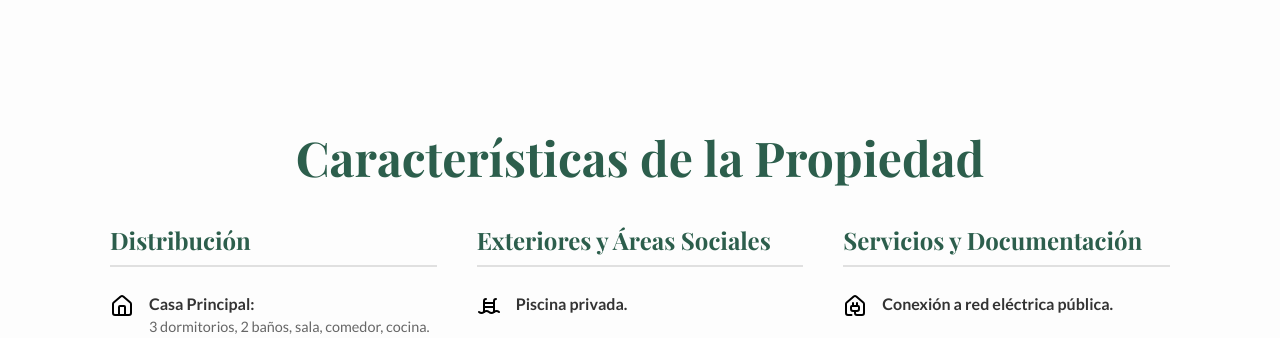
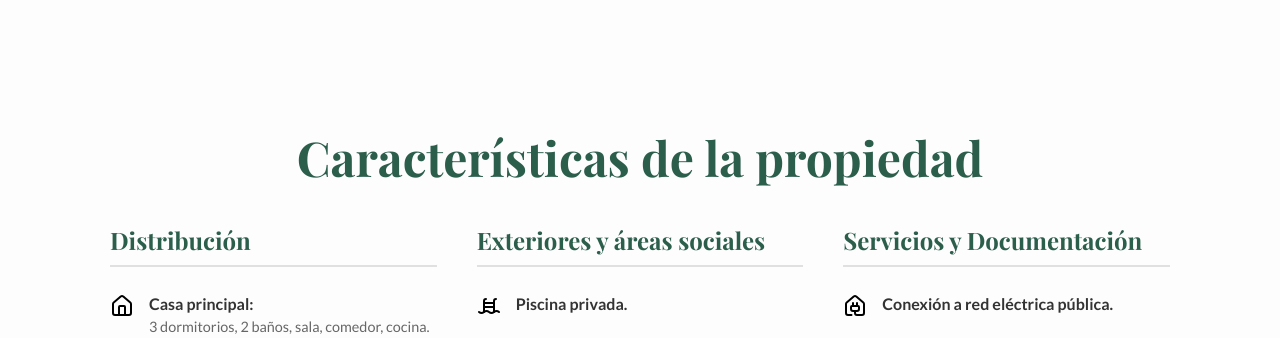
Before and after one commit to jorgeoliart/casa-mala-web, a website built with Vite: page index.html in a window 1280 px wide. Shown: the part 980-1318 px from the top of the page. Built offline with nearby package versions, Linux system fonts and the light colour scheme; files whose address does not match are found by name.

Commit message:
text changes

```diff
--- a/index.html
+++ b/index.html
@@ -3,7 +3,7 @@
   <head>
     <meta charset="UTF-8" />
     <meta name="viewport" content="width=device-width, initial-scale=1.0" />
-    <title>Venta Casa de Campo en el Valle de Mala | Tu Refugio Ideal</title>
+    <title>Venta de casa de campo en el Valle de Mala | Tu refugio rural</title>
     <!-- El CSS se enlaza a través del main.js con Vite, por lo que no es necesario un <link> aquí -->
   </head>
   <body>
@@ -37,7 +37,7 @@
       <!-- ============================================= -->
       <section class="features-section">
         <div class="container">
-          <h2>Características de la Propiedad</h2>
+          <h2>Características de la propiedad</h2>
 
           <div class="features-grid">
             <!-- Columna 1: Distribución -->
@@ -48,7 +48,7 @@
                   <!-- NOTA: Reemplaza [ICONO] por una etiqueta <img> real más adelante -->
                   <img src="/icons/home.svg" alt="Icono de casa">
                   <div>
-                    <strong>Casa Principal:</strong>
+                    <strong>Casa principal:</strong>
                     <span>3 dormitorios, 2 baños, sala, comedor, cocina. <em>(Área: 120 m²)</em></span>
                   </div>
                 </li>
@@ -71,7 +71,7 @@
 
             <!-- Columna 2: Exteriores -->
             <div class="feature-category">
-              <h3>Exteriores y Áreas Sociales</h3>
+              <h3>Exteriores y áreas sociales</h3>
               <ul>
                 <li>
                   <img src="/icons/waves.svg" alt="Icono de piscina">
```
